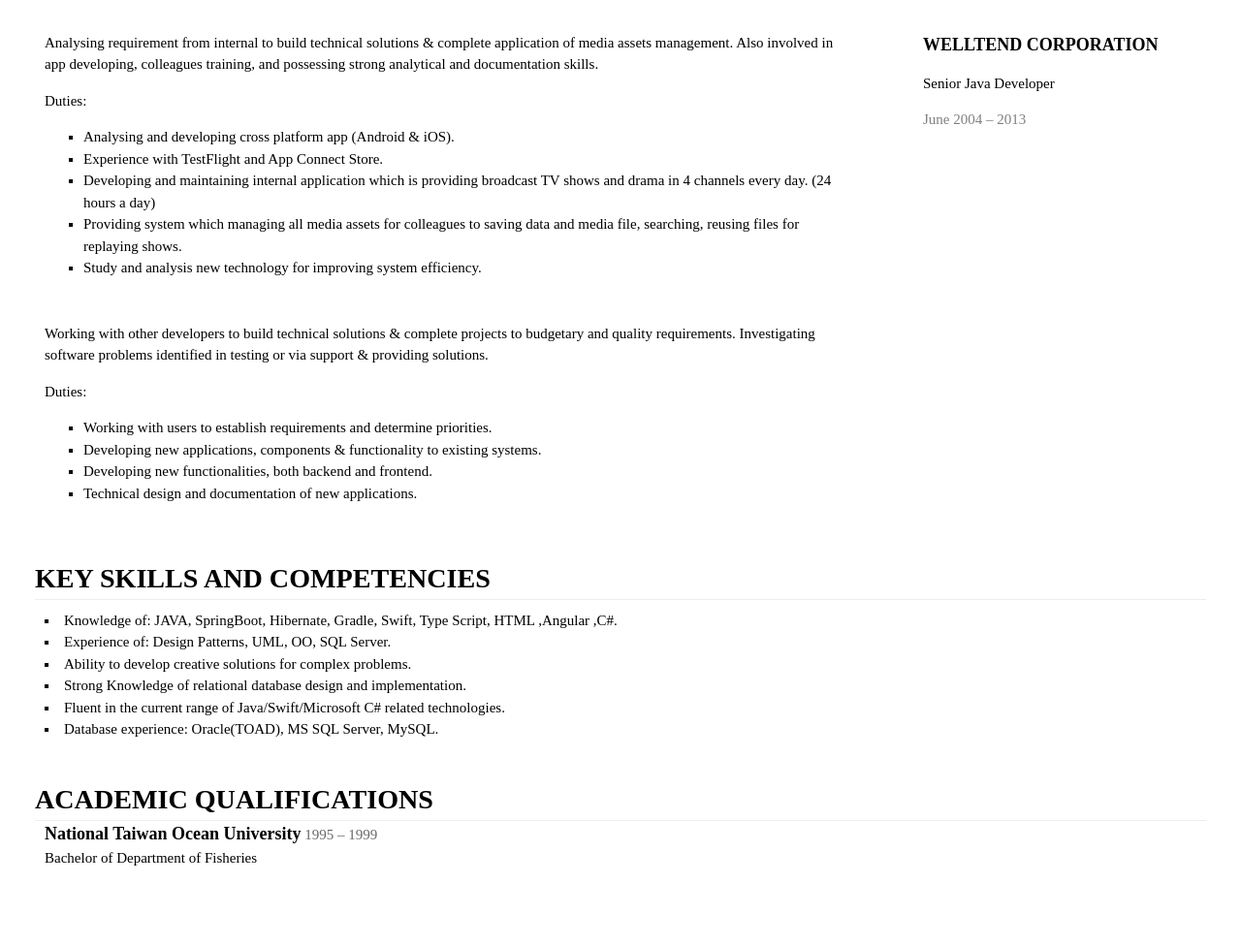
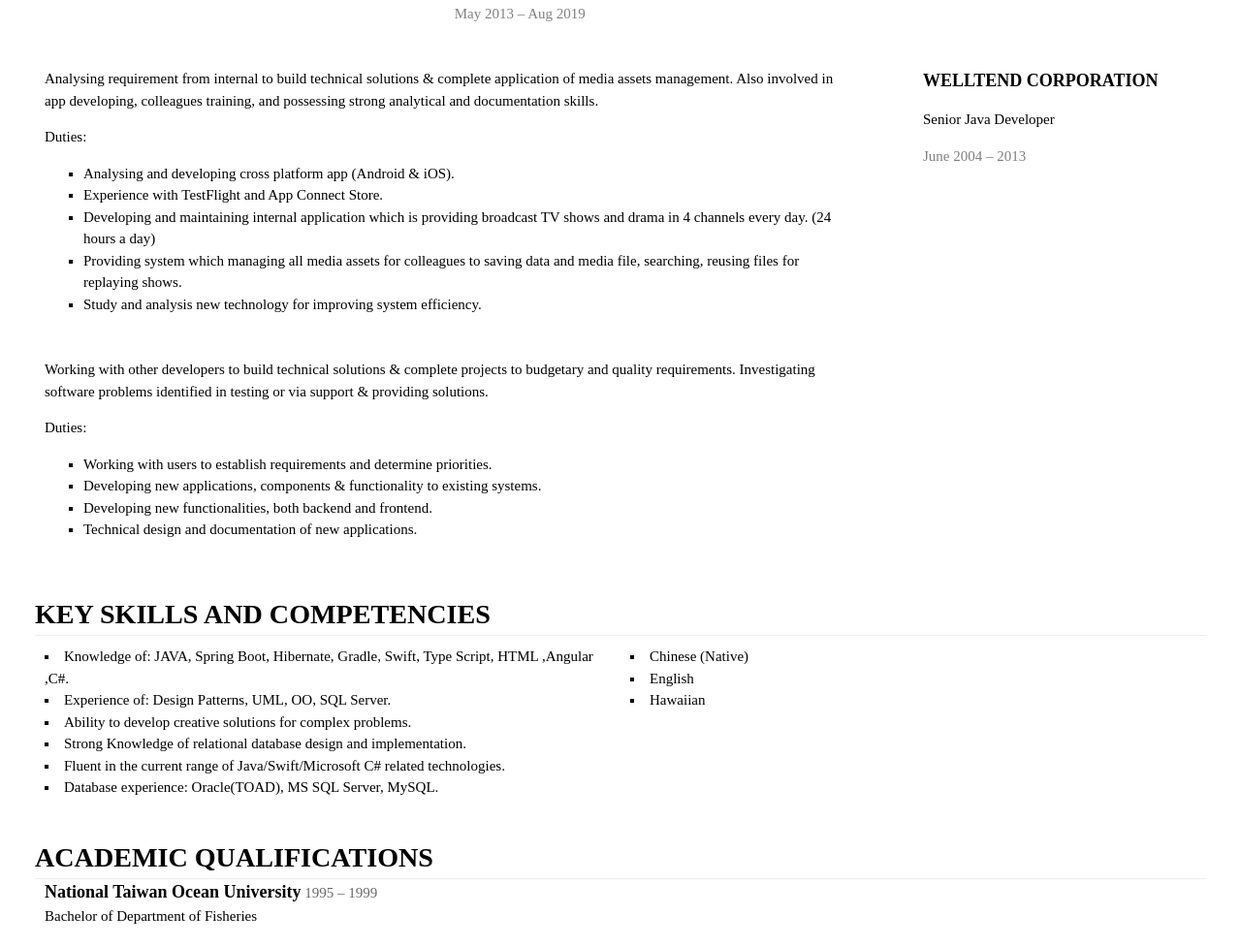
Before and after one commit to VerdadHsu/verdadhsu.github.io, a plain HTML site: page index.html in a window 1280 px wide. Shown: the part 832-1809 px from the top of the page at 97% size. Before the commit the page ends 1749 px from the top, so only its background shows below. Drawn offline with nearby package versions, Linux system fonts and the light colour scheme.

Commit message:
revise file

```diff
--- a/index.html
+++ b/index.html
@@ -74,8 +74,9 @@
         }
 
         .half {
+		    float: left;
             width: 49.99999%
-        }
+		}
 
         .we-1st-col {
             float: left;
@@ -145,6 +146,11 @@
                 margin-bottom: 10px;
                 padding: 0px;
             }
+
+			.half{
+	            float: left;
+                width: 100%;
+			}
         }
 
         .newspaper {
@@ -203,7 +209,7 @@
                 Hibernate, Oracle</li>
             <li>12 years of experience on system analysis and design</li>
         </ul>
-        <p></p>
+        <p><div style="color: dimgray;">Java | Spring Boot | Gradle | Git | Ubuntu</div></p>
         <div class="personal">
             <i class="material-icons" style="font-size: 28px; color: dimgray;">place</i>Taipei City,台灣&nbsp;&nbsp;
             <i class="material-icons" style="font-size: 28px; color: dimgray;">mail</i>smartverdad@gmail.com&nbsp;&nbsp;
@@ -283,15 +289,27 @@
         <div class="title">
             KEY SKILLS AND COMPETENCIES
         </div>
+		<div class="half">
         <hr />
         <ul class="skill">
-            <li>Knowledge of: JAVA, SpringBoot, Hibernate, Gradle, Swift, Type Script, HTML ,Angular ,C#.</li>
+            <li>Knowledge of: JAVA, Spring Boot, Hibernate, Gradle, Swift, Type Script, HTML ,Angular ,C#.</li>
             <li>Experience of: Design Patterns, UML, OO, SQL Server.</li>
             <li>Ability to develop creative solutions for complex problems.</li>
             <li>Strong Knowledge of relational database design and implementation.</li>
             <li>Fluent in the current range of Java/Swift/Microsoft C# related technologies.</li>
             <li>Database experience: Oracle(TOAD), MS SQL Server, MySQL.</li>
         </ul>
+		</div>
+
+		<div class="half">
+        <hr />
+		<ul class="skill">
+            <li>Chinese (Native)</li>
+            <li>English</li>
+            <li>Hawaiian</li>
+        </ul>
+		</div>
+
     </div>
 
     <div class="container">
```
